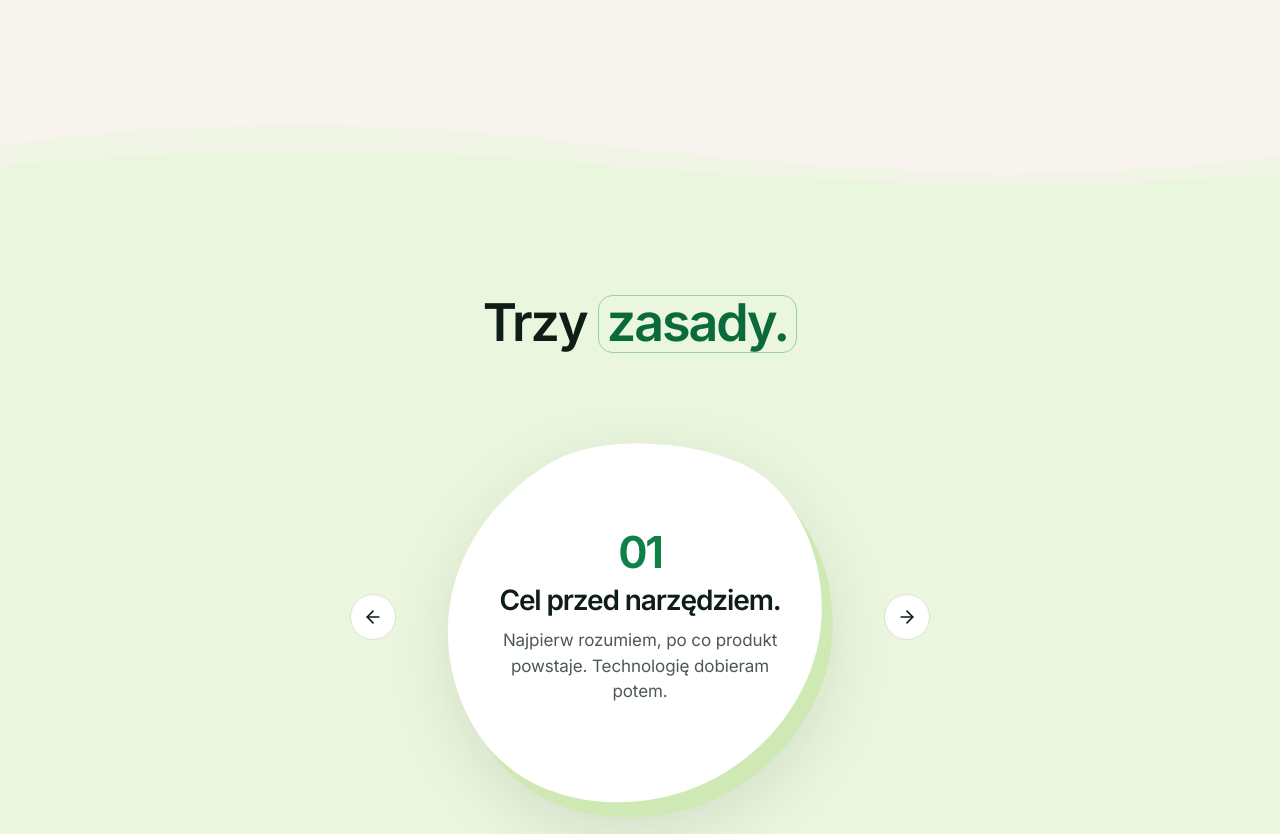
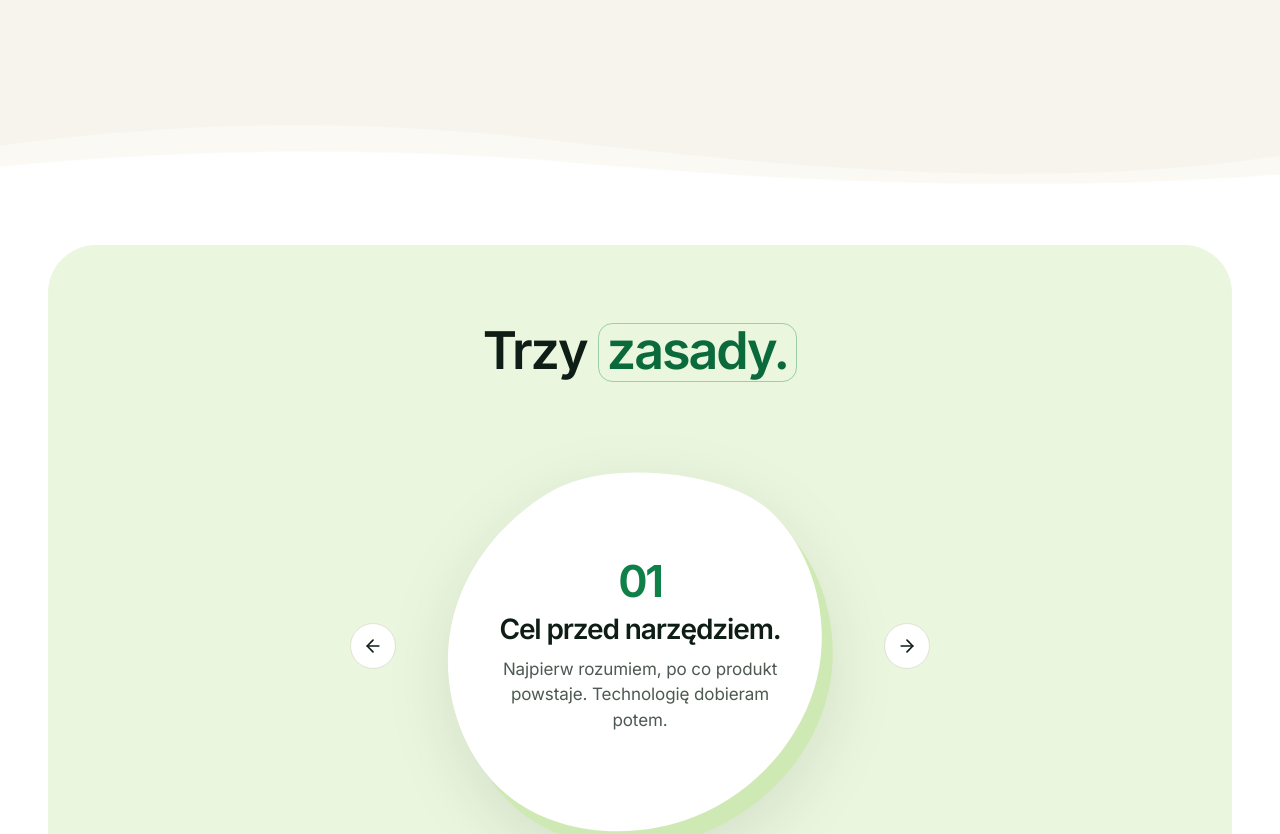
Before and after one commit to Simoart-Studio/Mysite, a Next.js app: page / in a window 1280 px wide. Shown: the part 2671-3505 px from the top of the page. Built offline with nearby package versions, Linux system fonts and the light colour scheme.

Commit message:
Zielone sekcje jako zaokrąglone kontenery na białym tle

```diff
--- a/src/app/page.tsx
+++ b/src/app/page.tsx
@@ -26,16 +26,14 @@ export default function HomePage() {
         <Works />
         <Wave from="var(--white)" to="var(--cream)" shape={1} />
         <BuildPicker />
-        <Wave from="var(--cream)" to="var(--bg-mint)" shape={2} />
+        <Wave from="var(--cream)" to="var(--white)" shape={2} />
         <WhatIDo />
-        <Wave from="var(--bg-mint)" to="var(--cream)" shape={0} />
+        <Wave from="var(--white)" to="var(--cream)" shape={0} />
         <Process />
         <Wave from="var(--cream)" to="var(--white)" shape={1} />
         <About />
         <Testimonials />
-        <Wave from="var(--white)" to="var(--ink)" shape={2} />
         <Contact />
-        <Wave from="var(--ink)" to="var(--cream)" shape={0} />
       </main>
       <Footer />
     </>
--- a/src/components/Footer/Footer.tsx
+++ b/src/components/Footer/Footer.tsx
@@ -13,7 +13,7 @@ export function Footer() {
   const year = new Date().getFullYear();
 
   return (
-    <footer className={styles.footer} role="contentinfo">
+    <footer className={`${styles.footer} bg-white`} role="contentinfo">
       <div className={styles.inner}>
         <div className={styles.row}>
           <a href="/" className={styles.logo}>SimoArt<span aria-hidden="true" /></a>
--- a/src/components/sections/Contact/Contact.module.scss
+++ b/src/components/sections/Contact/Contact.module.scss
@@ -1,11 +1,18 @@
 .section {
-  padding-block: var(--s-24);
+  padding-block: var(--s-12) var(--s-16);
 
-  @include respond-to('mobile') { padding-block: var(--s-16); }
+  @include respond-to('mobile') { padding-block: var(--s-8) var(--s-12); }
 }
 
 .inner {
-  @include container;
+  width: calc(100% - 2 * var(--gutter));
+  max-width: calc(var(--max-width) + 48px);
+  margin-inline: auto;
+  padding: clamp(28px, 5vw, 72px);
+  border-radius: clamp(28px, 4vw, 48px);
+  background:
+    radial-gradient(60% 50% at 0% 0%, rgb(168 238 106 / 0.12), transparent 70%),
+    var(--ink);
   display: grid;
   grid-template-columns: minmax(0, 0.85fr) minmax(0, 1.15fr);
   gap: var(--s-12);
--- a/src/components/sections/Contact/Contact.tsx
+++ b/src/components/sections/Contact/Contact.tsx
@@ -11,8 +11,8 @@ const NEXT = [
 
 export function Contact() {
   return (
-    <section id="contact" className={`${styles.section} section-dark`} aria-labelledby="contact-title">
-      <div className={styles.inner}>
+    <section id="contact" className={`${styles.section} bg-white`} aria-labelledby="contact-title">
+      <div className={`${styles.inner} section-dark`}>
         <div className={styles.aside} data-reveal>
           <h2 id="contact-title" className={styles.headline}>
             Porozmawiajmy o <span className="hl">projekcie.</span>
--- a/src/components/sections/WhatIDo/WhatIDo.module.scss
+++ b/src/components/sections/WhatIDo/WhatIDo.module.scss
@@ -1,12 +1,17 @@
 .section {
-  padding-block: var(--s-24);
+  padding-block: var(--s-12);
   overflow-x: clip;
 
-  @include respond-to('mobile') { padding-block: var(--s-16); }
+  @include respond-to('mobile') { padding-block: var(--s-8); }
 }
 
 .inner {
-  @include container;
+  width: calc(100% - 2 * var(--gutter));
+  max-width: calc(var(--max-width) + 48px);
+  margin-inline: auto;
+  padding: clamp(40px, 6vw, 80px) clamp(16px, 4vw, 56px);
+  background: var(--bg-mint);
+  border-radius: clamp(28px, 4vw, 48px);
   display: flex;
   flex-direction: column;
   align-items: center;
--- a/src/components/sections/WhatIDo/WhatIDo.tsx
+++ b/src/components/sections/WhatIDo/WhatIDo.tsx
@@ -9,7 +9,7 @@ const PRINCIPLES = [
 
 export function WhatIDo() {
   return (
-    <section id="zasady" className={`${styles.section} bg-mint`} aria-labelledby="principles-title">
+    <section id="zasady" className={`${styles.section} bg-white`} aria-labelledby="principles-title">
       <div className={styles.inner}>
         <header className={styles.header} data-reveal>
           <h2 id="principles-title" className={styles.headline}>
```
